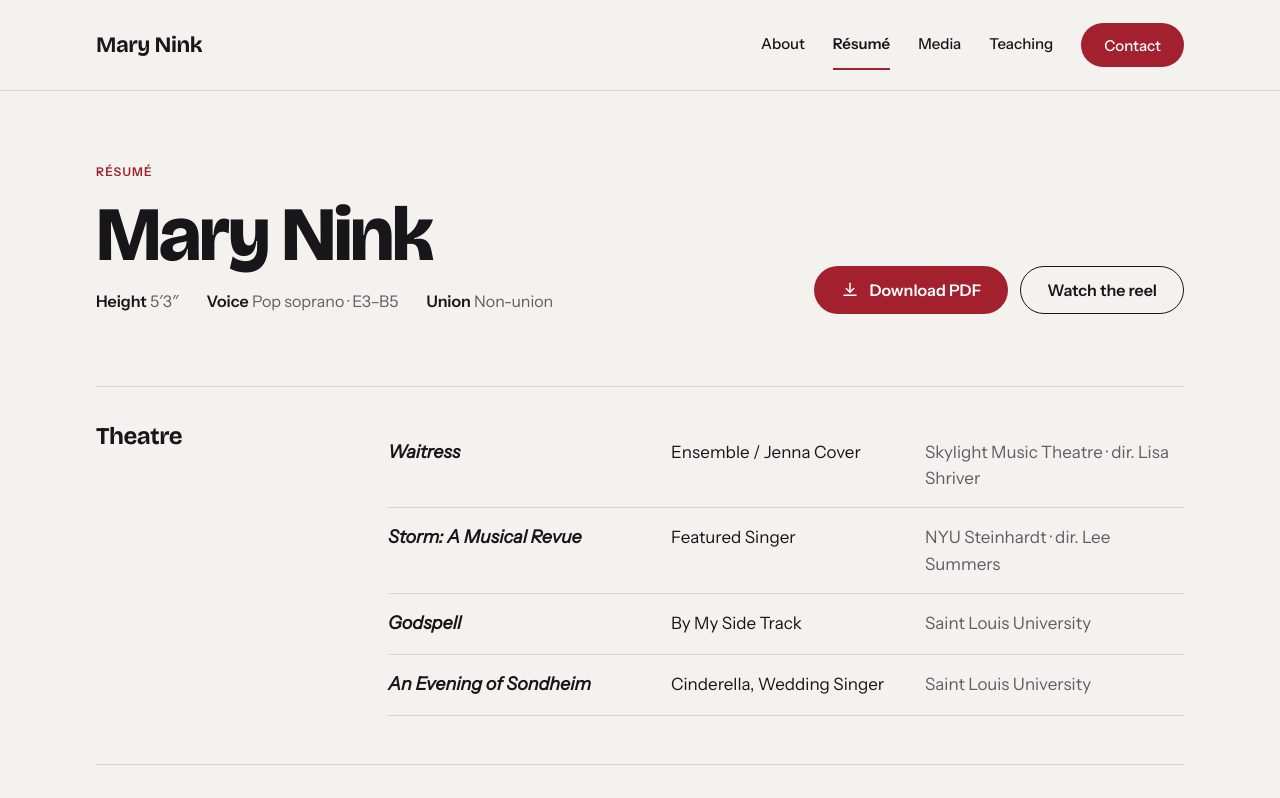
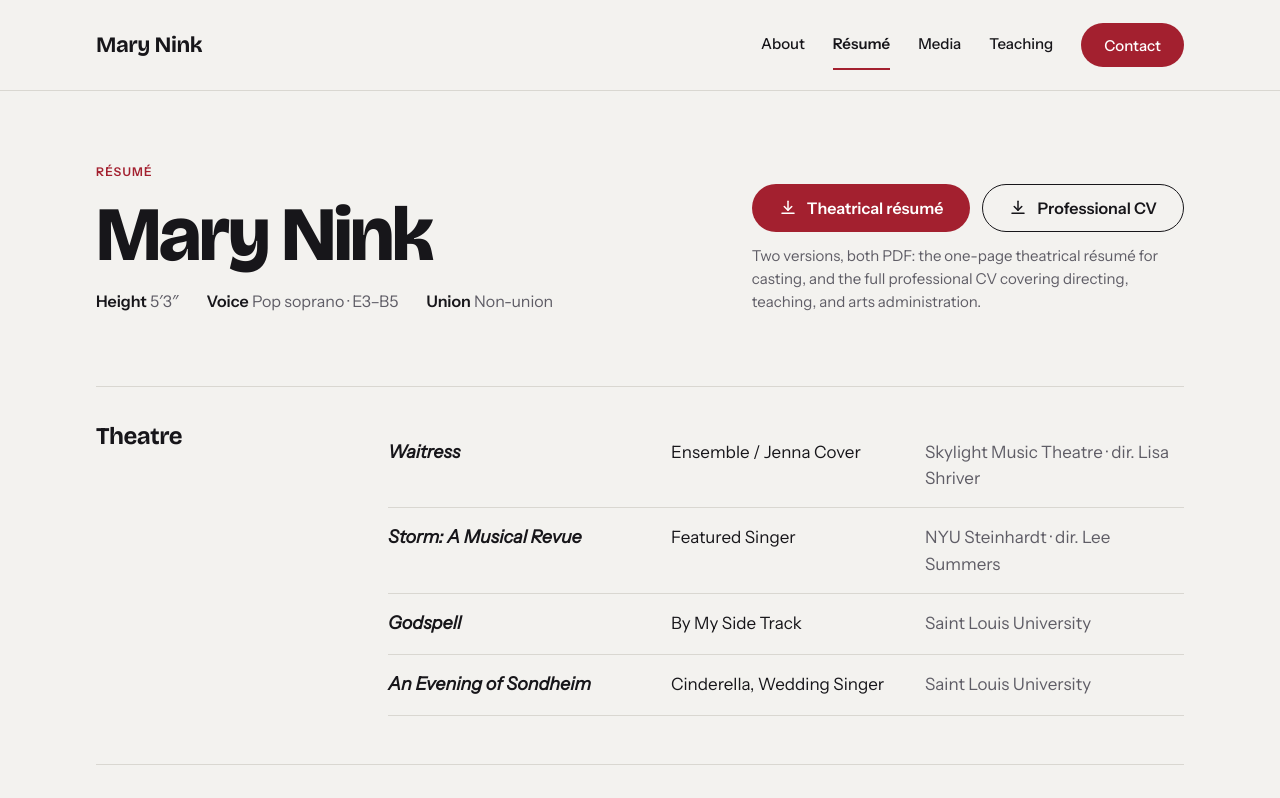
Before and after one commit to mott-lab/marynink, a plain HTML site: page resume.html in a window 1280 px wide. Shown: the top 798 px of the page. Drawn offline with nearby package versions, Linux system fonts and the light colour scheme.

Commit message:
Résumé page: theatrical résumé and professional CV downloads
Co-Authored-By: Claude Fable 5.1 <noreply@anthropic.com>
Claude-Session: https://claude.ai/code/session_01BaZf5eM7HSYV3GDWHsqvmv

```diff
--- a/resume.html
+++ b/resume.html
@@ -49,12 +49,18 @@
           <span><strong style="color:var(--ink);font-weight:600">Union</strong> Non-union</span>
         </div>
       </div>
-      <div class="actions no-print">
-        <a class="btn btn--accent" href="assets/Mary-Nink-Resume.pdf" download="Mary-Nink-Resume.pdf">
-          <svg aria-hidden="true" width="18" height="18" viewBox="0 0 24 24" fill="none" stroke="#fff" stroke-width="2" stroke-linecap="round" stroke-linejoin="round"><path d="M12 3v12"/><path d="M7 10l5 5 5-5"/><path d="M4 19h16"/></svg>
-          Download PDF
-        </a>
-        <a class="btn btn--outline" href="media.html">Watch the reel</a>
+      <div class="stack no-print" style="gap:12px;align-items:flex-start">
+        <div class="actions">
+          <a class="btn btn--accent" href="assets/Mary-Nink-Resume.pdf" download="Mary-Nink-Resume.pdf">
+            <svg aria-hidden="true" width="18" height="18" viewBox="0 0 24 24" fill="none" stroke="currentColor" stroke-width="2" stroke-linecap="round" stroke-linejoin="round"><path d="M12 3v12"/><path d="M7 10l5 5 5-5"/><path d="M4 19h16"/></svg>
+            Theatrical résumé
+          </a>
+          <a class="btn btn--outline" href="assets/Mary-Nink-CV.pdf" download="Mary-Nink-CV.pdf">
+            <svg aria-hidden="true" width="18" height="18" viewBox="0 0 24 24" fill="none" stroke="currentColor" stroke-width="2" stroke-linecap="round" stroke-linejoin="round"><path d="M12 3v12"/><path d="M7 10l5 5 5-5"/><path d="M4 19h16"/></svg>
+            Professional CV
+          </a>
+        </div>
+        <p class="muted small" style="max-width:420px">Two versions, both PDF: the one-page theatrical résumé for casting, and the full professional CV covering directing, teaching, and arts administration.</p>
       </div>
     </div>
   </section>
```
Also changed, not shown: 2 other files.
